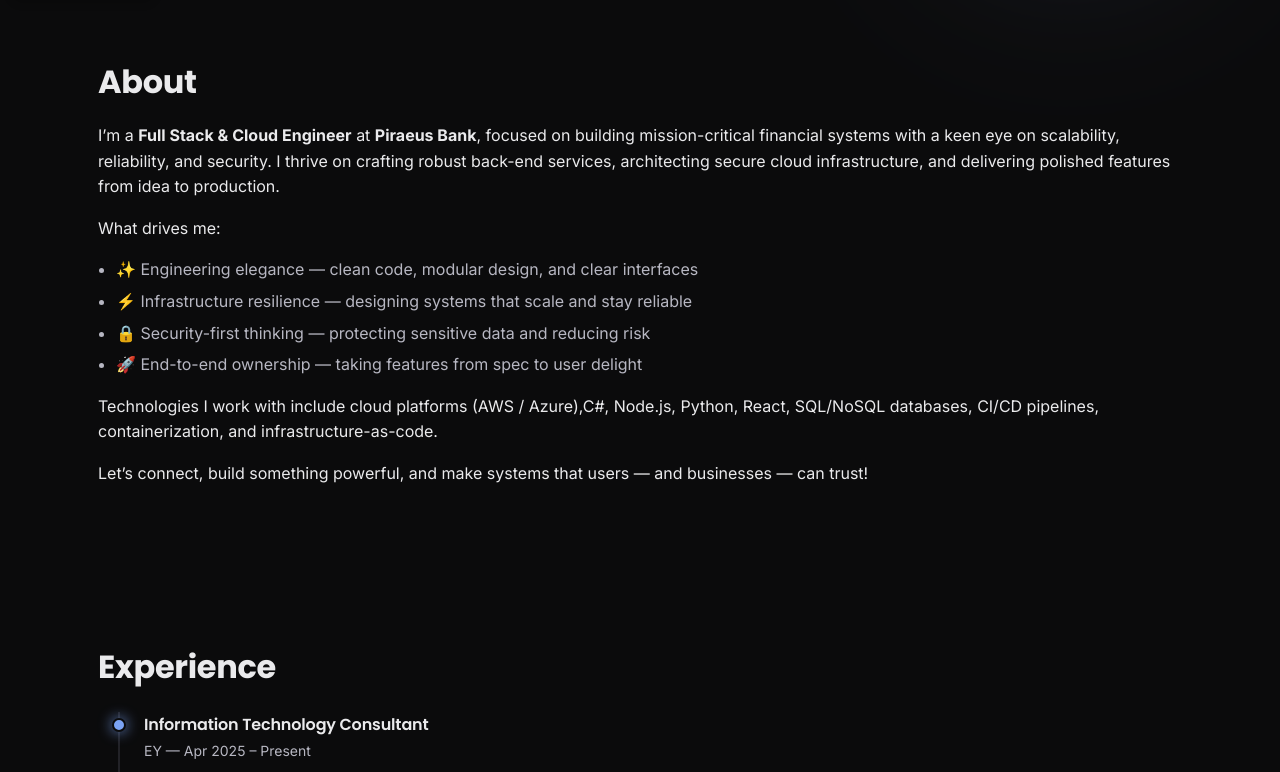
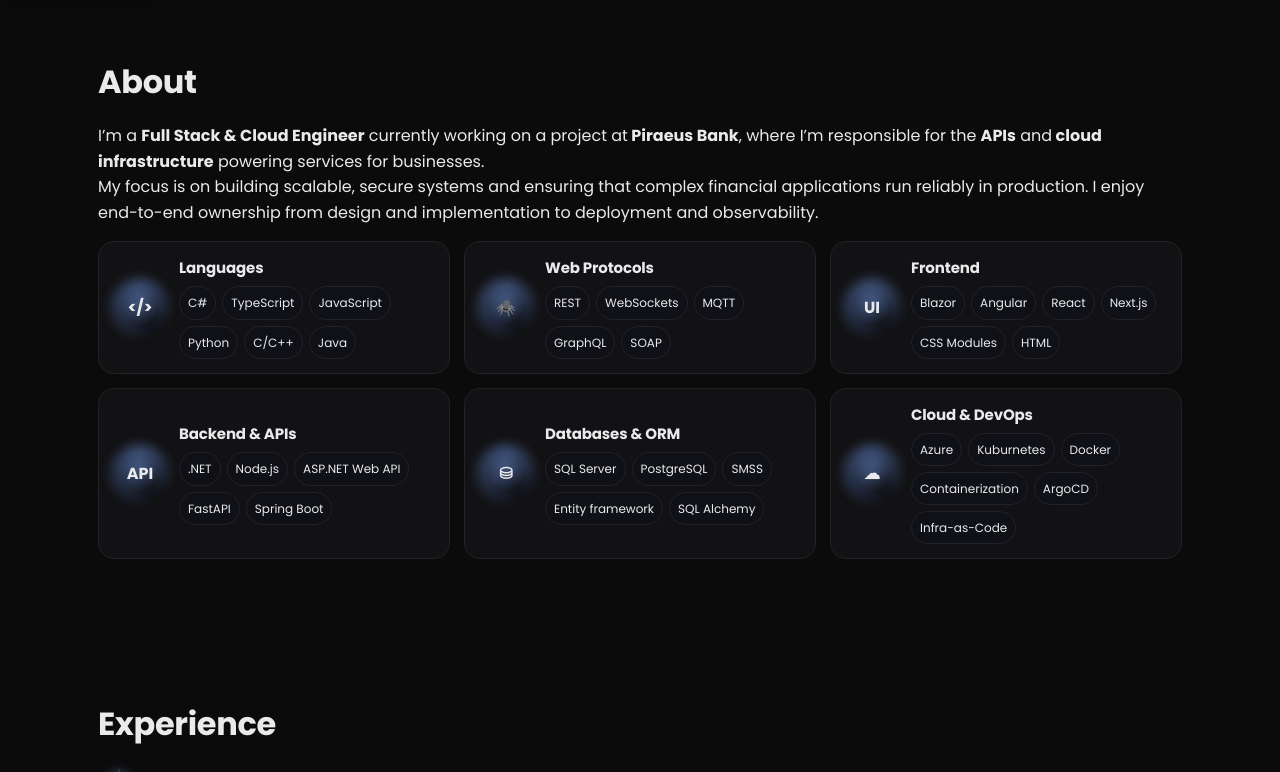
Before and after one commit to Alkan0/personal-website, a Next.js app: page / in a window 1280 px wide. Shown: the part 789-1561 px from the top of the page. Built offline with nearby package versions, Linux system fonts and the light colour scheme.

Commit message:
changgesss

```diff
--- a/src/app/globals.css
+++ b/src/app/globals.css
@@ -7,21 +7,28 @@
   --brand: #7aa2ff;
   --border: #222227;
   --accent: #1f2330;
+
+  /* από next/font */
+  --font-sans: "Poppins", system-ui, sans-serif;
 }
 
 /* Safe global resets */
 * { box-sizing: border-box; }
 html { scroll-behavior: smooth; }
+
 body {
   margin: 0;
   background: var(--bg);
   color: var(--text);
-  font-family: var(--font-inter), system-ui, sans-serif;
+  font-family: var(--font-sans);
   line-height: 1.6;
 }
+
 img { display: block; max-width: 100%; }
+
 h1, h2, h3, h4, h5, h6, .brand {
-  font-family: var(--font-poppins), system-ui, sans-serif;
+  font-family: var(--font-sans);
   letter-spacing: -0.01em;
 }
+
 a { color: inherit; text-decoration: none; }
--- a/src/app/layout.tsx
+++ b/src/app/layout.tsx
@@ -1,16 +1,15 @@
+// src/app/layout.tsx
 import type { Metadata } from "next";
 import "./globals.css";
-import { Inter, Poppins } from "next/font/google";
+import { Poppins } from "next/font/google";
 
-const inter = Inter({ subsets: ["latin"], variable: "--font-inter" });
 const poppins = Poppins({
   weight: ["400", "600", "700"],
   subsets: ["latin"],
-  variable: "--font-poppins",
+  variable: "--font-sans",
 });
 
-// src/app/layout.tsx
-export const metadata = {
+export const metadata: Metadata = {
   title: "Alkinoos Michalopoulos",
   description: "Portfolio and projects of Alkinoos Michalopoulos",
   icons: {
@@ -19,14 +18,10 @@
   },
 };
 
-
 export default function RootLayout({ children }: { children: React.ReactNode }) {
   return (
-    <html lang="en">
-      {/* ⚡️ περνάμε και τα δύο */}
-      <body className={`${poppins.variable} ${inter.variable}`}>
-        {children}
-      </body>
+    <html lang="en" className={poppins.variable}>
+      <body>{children}</body>
     </html>
   );
 }
--- a/src/app/page.module.css
+++ b/src/app/page.module.css
@@ -324,3 +324,125 @@
   background: var(--accent);
   color: var(--brand);
 }
+/* ===== About — modern cards with circular icon & chips ===== */
+.techGrid {
+  display: grid;
+  gap: 14px;
+  grid-template-columns: 1fr;
+  margin-top: 14px;
+}
+@media (min-width: 720px) {
+  .techGrid { grid-template-columns: 1fr 1fr; }
+}
+@media (min-width: 1080px) {
+  .techGrid { grid-template-columns: 1fr 1fr 1fr; }
+}
+
+.techCard {
+  display: grid;
+  grid-template-columns: 54px 1fr;
+  gap: 12px;
+  align-items: center;
+  padding: 14px;
+  background: var(--card);
+  border: 1px solid var(--border);
+  border-radius: 16px;
+  transition: transform .18s ease, box-shadow .18s ease, border-color .18s ease;
+}
+.techCard:hover {
+  transform: translateY(-2px);
+  box-shadow: 0 10px 24px rgba(0,0,0,.28);
+  border-color: color-mix(in oklab, var(--brand) 35%, var(--border));
+}
+
+/* circular icon with animated accent ring */
+.techIcon {
+  width: 54px; height: 54px;
+  border-radius: 999px;
+  display: grid; place-items: center;
+  font-weight: 700;
+  background:
+    radial-gradient(closest-side, color-mix(in oklab, var(--brand) 22%, transparent) 0%, transparent 65%),
+    #0f1117;
+  color: var(--text);
+  position: relative;
+  isolation: isolate;
+}
+.techIcon::before {
+  content: "";
+  position: absolute; inset: -2px;
+  border-radius: inherit;
+  background: conic-gradient(from 0deg, var(--brand), transparent 40%, var(--brand));
+  filter: blur(6px);
+  opacity: .45;
+  z-index: -1;
+}
+
+/* title + chips */
+.techTitle {
+  margin: 0 0 6px 0;
+  font-size: 15px;
+  font-weight: 700;
+}
+.chips {
+  display: flex;
+  flex-wrap: wrap;
+  gap: 6px;
+}
+.chips span {
+  font-size: 12px;
+  padding: 6px 8px;
+  border-radius: 999px;
+  border: 1px solid var(--border);
+  background: #0f1117;
+  color: var(--text);
+  white-space: nowrap;
+  transition: background .15s ease, border-color .15s ease, color .15s ease;
+}
+.chips span:hover {
+  background: color-mix(in oklab, var(--brand) 18%, #0f1117);
+  border-color: color-mix(in oklab, var(--brand) 40%, var(--border));
+}
+.techIcon {
+  font-size: 16px; /* affects text like </> */
+}
+.techIcon svg {
+  width: 20px;
+  height: 20px;
+}
+/* Hide desktop nav on widths < 1024px */
+@media (max-width: 1023px) {
+  .nav { display: none; }
+}
+
+/* Show hamburger on widths < 1024px */
+.menuBtn {
+  display: none;
+  align-items: center; justify-content: center;
+  width: 38px; height: 38px;
+  border-radius: 10px; border: 1px solid var(--border);
+  background: transparent; color: var(--text); cursor: pointer;
+}
+.menuBtn:hover { background: var(--accent); }
+@media (max-width: 1023px) { .menuBtn { display: inline-flex; } }
+
+/* Scrim + mobile menu UI (unchanged) */
+.scrim {
+  position: fixed; inset: 0; z-index: 70;
+  background: rgba(0,0,0,.45);
+  backdrop-filter: blur(2px);
+}
+.mobileNav {
+  position: fixed; left: 12px; right: 12px; top: 64px; z-index: 80;
+  background: var(--card);
+  border: 1px solid var(--border);
+  border-radius: 14px;
+  padding: 10px;
+  display: grid; gap: 6px;
+  box-shadow: 0 12px 28px rgba(0,0,0,.35);
+}
+.mobileNav a {
+  padding: 10px 12px; border-radius: 10px;
+  color: var(--text); text-decoration: none;
+}
+.mobileNav a:hover { background: var(--accent); }
--- a/src/app/page.tsx
+++ b/src/app/page.tsx
@@ -24,6 +24,7 @@
     document.documentElement.style.setProperty("--brand", brand);
     try { localStorage.setItem("accent-hue", String(hue)); } catch { }
   }, [hue]);
+  const [menuOpen, setMenuOpen] = useState(false);
 
   // Header elevation on scroll
   const headerRef = useRef<HTMLElement | null>(null);
@@ -38,7 +39,16 @@
     window.addEventListener("scroll", onScroll, { passive: true });
     return () => window.removeEventListener("scroll", onScroll);
   }, []);
-
+useEffect(() => {
+  const close = () => setMenuOpen(false);
+  const onResize = () => { if (window.innerWidth >= 1024) setMenuOpen(false); };
+  window.addEventListener("hashchange", close);
+  window.addEventListener("resize", onResize);
+  return () => {
+    window.removeEventListener("hashchange", close);
+    window.removeEventListener("resize", onResize);
+  };
+}, []);
   // Reveal-on-scroll
   useEffect(() => {
     const els = Array.from(document.querySelectorAll<HTMLElement>(".reveal"));
@@ -143,6 +153,7 @@
     Alkinoos Michalopoulos
   </a>
 
+  {/* Desktop / tablet nav */}
   <nav className={styles.nav} aria-label="Primary">
     {sections.map((id) => (
       <a
@@ -156,8 +167,35 @@
     ))}
   </nav>
 
+  {/* Hamburger button (visible on mobile) */}
+  <button
+    className={styles.menuBtn}
+    aria-label="Toggle menu"
+    aria-expanded={menuOpen}
+    aria-controls="mobile-nav"
+    onClick={() => setMenuOpen((v) => !v)}
+  >
+    {menuOpen ? "✕" : "☰"}
+  </button>
+
+  {/* Mobile menu overlay */}
+  {menuOpen && (
+    <>
+      <div
+        className={styles.scrim}
+        onClick={() => setMenuOpen(false)}
+        aria-hidden="true"
+      />
+      <div id="mobile-nav" className={styles.mobileNav} role="dialog" aria-label="Mobile navigation">
+        {sections.map((id) => (
+          <a key={id} href={`#${id}`} onClick={() => setMenuOpen(false)}>
+            {id.charAt(0).toUpperCase() + id.slice(1)}
+          </a>
+        ))}
+      </div>
+    </>
+  )}
 </header>
-      <div className={styles.aura} aria-hidden="true" />
 
 
       <main id="home" className={styles.main}>
@@ -174,7 +212,7 @@
             />
             <h1 id="hero-title">Hi, I’m Alkan 🧑🏼‍💻</h1>
             <p className={styles.tagline}>
-              Welcome to my world 🌍 <br/> I love turning ideas into code,
+              Welcome to my world 🚀 <br /> I love turning ideas into code,
               exploring new technologies, and building things that make an impact.
             </p>
             <div className={styles.ctaRow}>
@@ -187,33 +225,82 @@
         {/* About */}
         <section id="about" className={`${styles.section} reveal`} aria-labelledby="about-title">
           <h2 id="about-title">About</h2>
+
           <p>
-            I’m a <strong>Full Stack & Cloud Engineer</strong> at <strong>Piraeus Bank</strong>, focused on building
-            mission-critical financial systems with a keen eye on scalability, reliability, and security.
-            I thrive on crafting robust back-end services, architecting secure cloud infrastructure, and
-            delivering polished features from idea to production.
+            I’m a <strong>Full Stack & Cloud Engineer</strong> currently working on a project at
+            <strong> Piraeus Bank</strong>, where I’m responsible for the <strong>APIs</strong> and
+            <strong> cloud infrastructure</strong> powering services for businesses.<br />
+            My focus is on building scalable, secure systems and ensuring that complex
+            financial applications run reliably in production. I enjoy end-to-end ownership
+            from design and implementation to deployment and observability.
           </p>
 
-          <p>
-            What drives me:
-          </p>
-          <ul className={styles.bullets}>
-            <li>✨ Engineering elegance — clean code, modular design, and clear interfaces</li>
-            <li>⚡ Infrastructure resilience — designing systems that scale and stay reliable</li>
-            <li>🔒 Security-first thinking — protecting sensitive data and reducing risk</li>
-            <li>🚀 End-to-end ownership — taking features from spec to user delight</li>
-          </ul>
+          <div className={styles.techGrid} aria-label="Technical toolbox">
+            {/* Languages */}
+            <article className={styles.techCard}>
+              <div className={styles.techIcon} aria-hidden="true">&lt;/&gt;</div>
+              <div>
+                <h3 className={styles.techTitle}>Languages</h3>
+                <div className={styles.chips}>
+                  <span>C#</span><span>TypeScript</span><span>JavaScript</span><span>Python</span><span>C/C++</span><span>Java</span>
+                </div>
+              </div>
+            </article>
+            {/* Web Protocols */}
+            <article className={styles.techCard}>
+              <div className={styles.techIcon} aria-hidden="true">🕷️</div>
+              <div>
+                <h3 className={styles.techTitle}>Web Protocols</h3>
+                <div className={styles.chips}>
+                  <span>REST</span><span>WebSockets</span><span>MQTT</span><span>GraphQL</span><span>SOAP</span>
+                </div>
+              </div>
+            </article>
+            {/* Frontend */}
+            <article className={styles.techCard}>
+              <div className={styles.techIcon} aria-hidden="true">UI</div>
+              <div>
+                <h3 className={styles.techTitle}>Frontend</h3>
+                <div className={styles.chips}>
+                  <span>Blazor</span><span>Angular</span><span>React</span><span>Next.js</span><span>CSS Modules</span><span>HTML</span>
+                </div>
+              </div>
+            </article>
 
-          <p>
-            Technologies I work with include cloud platforms (AWS / Azure),C#, Node.js, Python, React,
-            SQL/NoSQL databases, CI/CD pipelines, containerization, and infrastructure-as-code.
-          </p>
+            {/* Backend / APIs */}
+            <article className={styles.techCard}>
+              <div className={styles.techIcon} aria-hidden="true">API</div>
+              <div>
+                <h3 className={styles.techTitle}>Backend & APIs</h3>
+                <div className={styles.chips}>
+                  <span>.NET</span><span>Node.js</span><span>ASP.NET Web API</span><span>FastAPI</span><span>Spring Boot</span>
+                </div>
+              </div>
+            </article>
 
-          <p>
-            Let’s connect, build something powerful, and make systems that users — and businesses — can trust!
-          </p>
+            {/* Databases */}
+            <article className={styles.techCard}>
+              <div className={styles.techIcon} aria-hidden="true">⛁</div>
+              <div>
+                <h3 className={styles.techTitle}>Databases & ORM</h3>
+                <div className={styles.chips}>
+                  <span>SQL Server</span><span>PostgreSQL</span><span>SMSS</span><span>Entity framework</span><span>SQL Alchemy</span>
+                </div>
+              </div>
+            </article>
+
+            {/* Cloud / DevOps */}
+            <article className={styles.techCard}>
+              <div className={styles.techIcon} aria-hidden="true">☁︎</div>
+              <div>
+                <h3 className={styles.techTitle}>Cloud & DevOps</h3>
+                <div className={styles.chips}>
+                  <span>Azure</span><span>Kuburnetes</span><span>Docker</span><span>Containerization</span><span>ArgoCD</span><span>Infra-as-Code</span>
+                </div>
+              </div>
+            </article>
+          </div>
         </section>
-
         {/* Experience */}
         <section id="experience" className={`${styles.section} reveal`} aria-labelledby="experience-title">
           <h2 id="experience-title">Experience</h2>
@@ -262,23 +349,22 @@
           <div className={styles.grid}>
             <article className={`${styles.card} reveal`}>
               <Image
-                src="https://images.unsplash.com/photo-1498050108023-c5249f4df085?q=80&w=800&auto=format&fit=crop"
+                src="/thesis.png"
                 alt="Project One"
                 width={800}
                 height={450}
                 className={styles.cardImg}
               />
               <div className={styles.cardBody}>
-                <h3>Project One</h3>
+                <h3>Hand anti-spasticity robotic device</h3>
                 <p>
-                  One-liner that explains the problem, your solution, impact, and what tech you used.
+                  My thesis project for graduation
                 </p>
                 <div className={styles.tags}>
-                  <span>React</span><span>Node</span><span>PostgreSQL</span>
+                  <span>RaspberryPi</span><span>Python</span><span>Robotics modules</span>
                 </div>
                 <div className={styles.links}>
-                  <a href="https://example.com" target="_blank" rel="noreferrer">Live →</a>
-                  <a href="https://github.com/your/repo" target="_blank" rel="noreferrer">Code →</a>
+                  <a href="https://github.com/Alkan0/Anti-Spasticity_Hand-Device" target="_blank" rel="noreferrer">Code →</a>
                 </div>
               </div>
             </article>
@@ -340,8 +426,31 @@
                 ✉️ <a href="mailto:alkinoos.m@outlook.com">alkinoos.m@outlook.com</a>
               </p>
               <p className={styles.contactLine}>
-                🐙 <a href="https://github.com/Alkan0">GitHub</a> &nbsp;|&nbsp; 💼{" "}
-                <a href="https://www.linkedin.com/in/alkinoos-michail-michalopoulos-tsesmetzis-4412a6262/">LinkedIn</a>
+                <a href="https://github.com/alkan0" target="_blank" rel="noreferrer" aria-label="GitHub">
+                  <svg
+                    xmlns="http://www.w3.org/2000/svg"
+                    role="img"
+                    viewBox="0 0 24 24"
+                    width="20"
+                    height="20"
+                    fill="white"
+                    style={{ display: "inline-block", verticalAlign: "middle", marginRight: "6px" }}
+                  >
+                    <path d="M12 .296a12 12 0 0 0-3.792 23.404c.6.112.82-.26.82-.577v-2.234c-3.338.727-4.042-1.61-4.042-1.61-.546-1.387-1.333-1.757-1.333-1.757-1.09-.746.083-.73.083-.73 1.205.084 1.84 1.238 1.84 1.238 1.07 1.834 2.807 1.304 3.492.997.108-.775.418-1.305.762-1.605-2.665-.303-5.466-1.332-5.466-5.93 0-1.31.47-2.38 1.237-3.22-.124-.304-.536-1.523.117-3.176 0 0 1.008-.322 3.3 1.23a11.52 11.52 0 0 1 6 0c2.29-1.552 3.297-1.23 3.297-1.23.655 1.653.243 2.872.12 3.176.77.84 1.236 1.91 1.236 3.22 0 4.61-2.804 5.624-5.475 5.92.43.372.823 1.102.823 2.222v3.293c0 .32.218.694.825.576A12 12 0 0 0 12 .296z" />
+                  </svg>
+                  GitHub
+                </a>
+                &nbsp;|&nbsp;
+                <a href="https://www.linkedin.com/in/alkinoos-michail-michalopoulos-tsesmetzis-4412a6262/" target="_blank" rel="noreferrer" aria-label="LinkedIn">
+                  <img
+                    src="https://cdn-icons-png.flaticon.com/512/174/174857.png"
+                    alt="LinkedIn logo"
+                    width="20"
+                    height="20"
+                    style={{ display: "inline-block", verticalAlign: "middle", marginRight: "6px" }}
+                  />
+                  LinkedIn
+                </a>
               </p>
             </div>
             <form
```
Also changed, not shown: public/thesis.png (added). Lines whose indentation alone changed are shown as unchanged.
